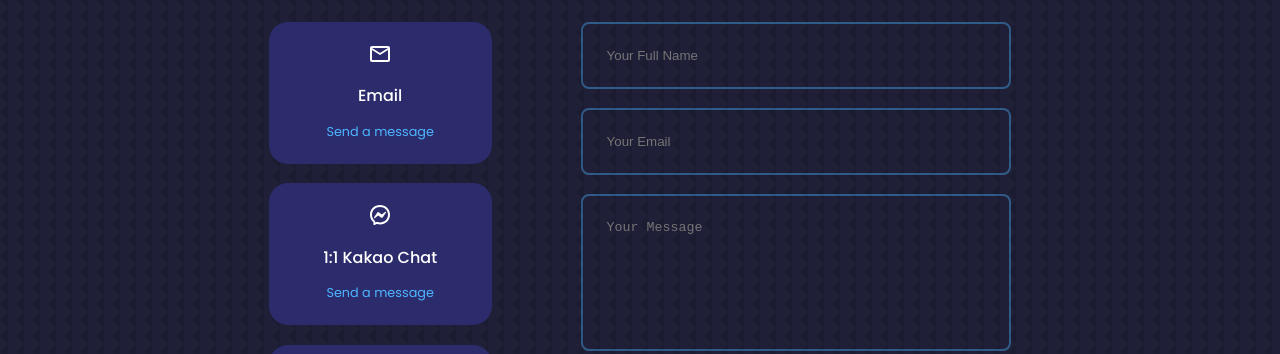
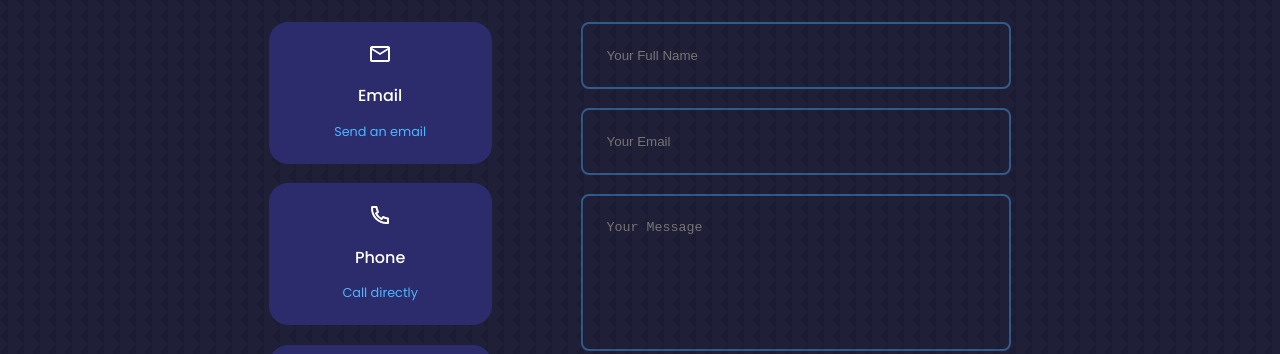
Before and after one commit to shinecoding/portfoliowebsite, a Next.js app: page / in a window 1280 px wide. Shown: the part 6040-6394 px from the top of the page. Built offline with nearby package versions, Linux system fonts and the light colour scheme.

Commit message:
feat:fix contact functionality

```diff
--- a/components/contact/contact.js
+++ b/components/contact/contact.js
@@ -1,7 +1,7 @@
 import React from 'react'
 import classes from './contact.module.css';
 import { MdOutlineEmail } from 'react-icons/md';
-import { RiMessengerLine } from 'react-icons/ri';
+import { RiMessengerLine, RiPhoneLine } from 'react-icons/ri';
 import { BsWhatsapp } from 'react-icons/bs';
 import { useRef } from 'react';
 import emailjs from '@emailjs/browser';
@@ -25,18 +25,17 @@ const Contact = () => {
           <article className={classes.contact__option}>
             <MdOutlineEmail className={classes.contact__icon} />
             <h4>Email</h4>
-            <a href="mailto:christychoi.dev@gmail.com" target="_blank" rel="noreferrer">Send a message</a>
+            <a href="mailto:christychoi.dev@gmail.com" target="_blank" rel="noreferrer">Send an email</a>
           </article>
           <article className={classes.contact__option}>
-            <RiMessengerLine className={classes.contact__icon} />
-            <h4>1:1 Kakao Chat</h4>
-            <a href="https://open.kakao.com/o/svGAvLxe" target="_blank" rel="noreferrer">Send a message</a>
+            <RiPhoneLine className={classes.contact__icon} />
+            <h4>Phone</h4>
+            <a href="tel:+447958040561">Call directly</a>
           </article>
           <article className={classes.contact__option}>
             <BsWhatsapp className={classes.contact__icon} />
             <h4>Whatsapp</h4>
-            <a href="https://api.whatsapp.com/send?phone+447958040561">Send a message</a>
-          </article>
+            <a href="https://api.whatsapp.com/send?phone=447958040561">Send a message</a>          </article>
         </div>
         <form ref={form} onSubmit={sendEmail} className={classes.form}>
           <input type="text" name="name" className={classes.input} placeholder='Your Full Name' required />
```
